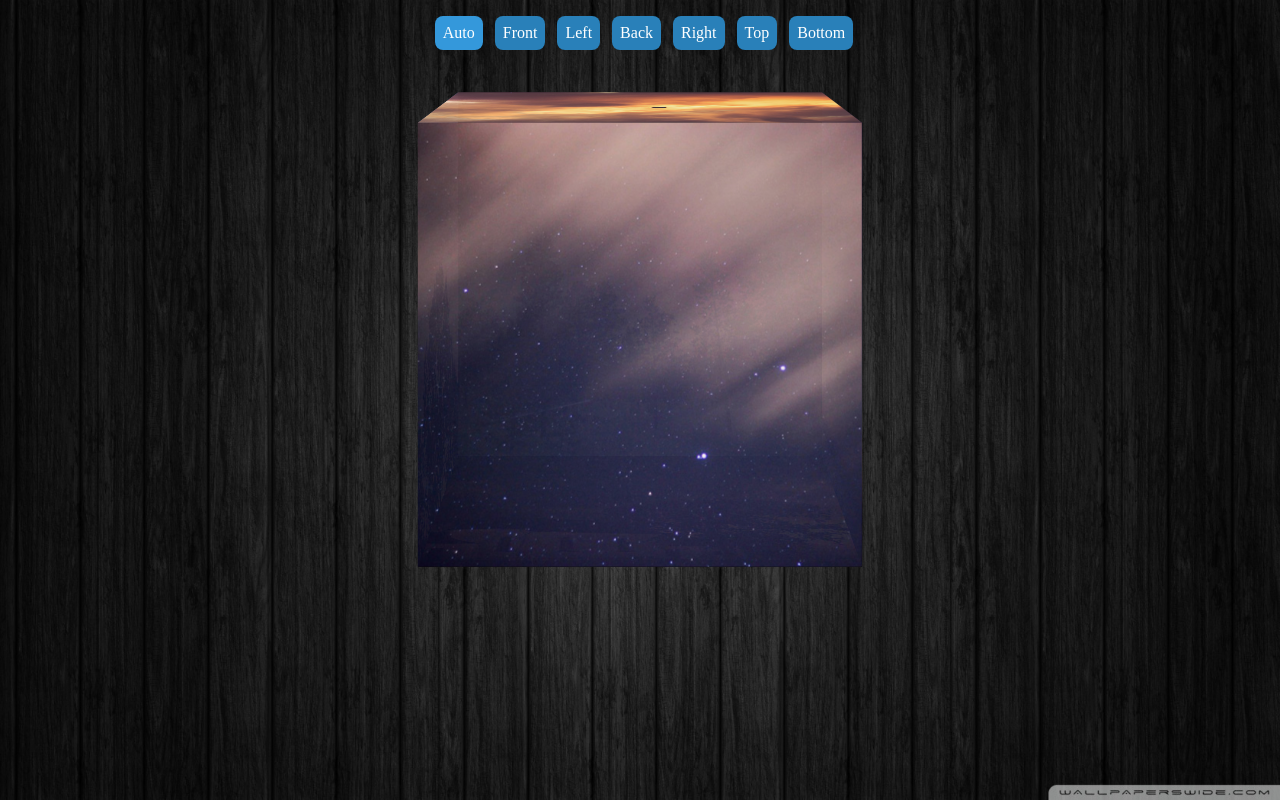
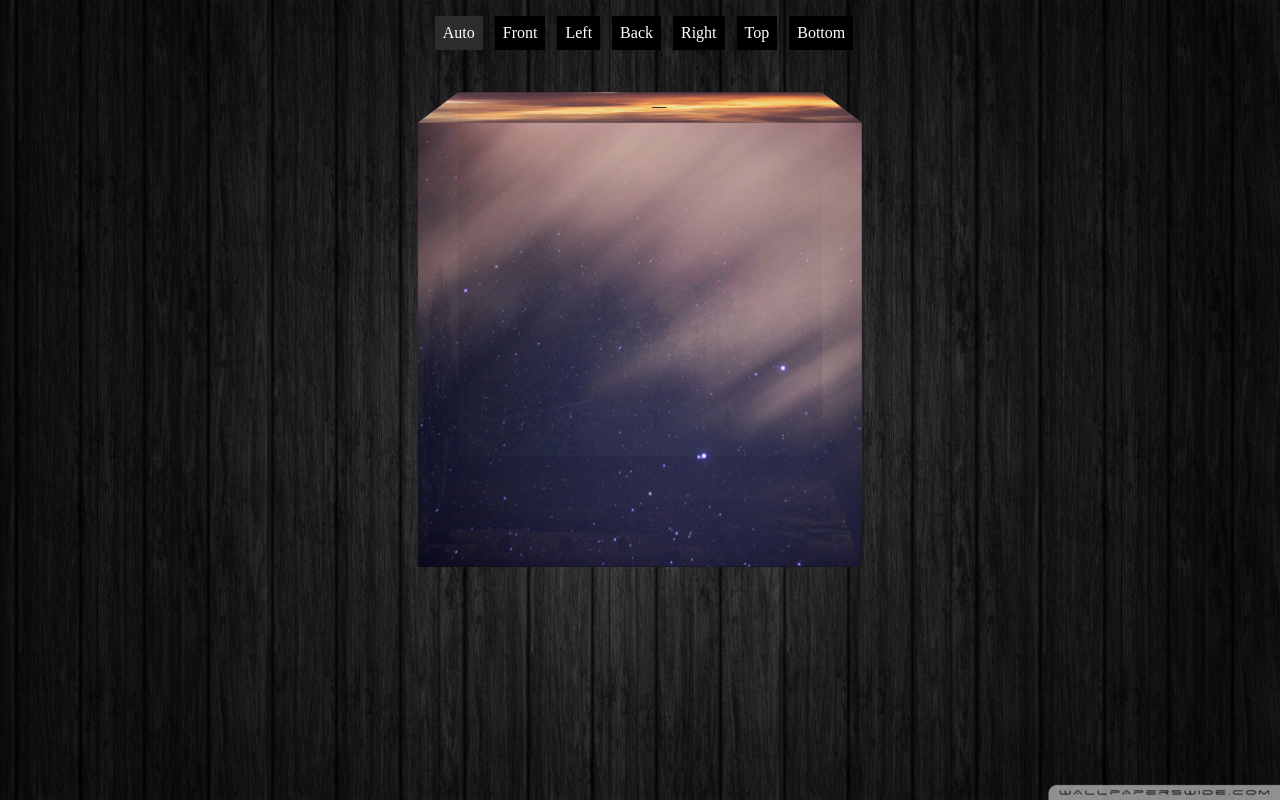
Before and after one commit to khizarali621/3D-box, a plain HTML site: page index.html in a window 1280 px wide. Drawn offline with Linux system fonts and the light colour scheme.

Commit message:
Update project.css

```diff
--- a/project.css
+++ b/project.css
@@ -25,16 +25,15 @@ background-size:cover
 .rotate-label{
 	display:inline-block;
 	margin-left:0.5rem;
-	background:#2980b9;
+	background:black;
 	color:#fff;
-	border-radius:0.5rem;
 	padding:0.25rem 0.5rem;
 	cursor:pointer;
 	transition:all 0.25s;
 }
 
 .rotate:checked+.rotate-label{
-	background:#3498db;
+	background: rgb(44, 44, 44);
 }
 
 .perspective{
```
